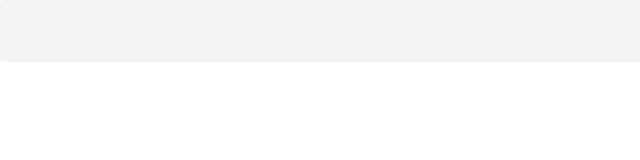
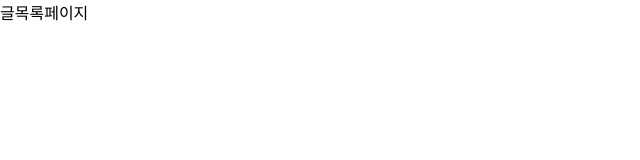
Before and after one commit to GDSC-DEV-CYCLE/frontend, a React (Vite) app: page /postlist in a window 1280 px wide. Shown: the top 160 px of the page, without its empty margins (0-640 px from the left). Built offline with nearby package versions, Linux system fonts and the light colour scheme.

Commit message:
🔥 remove unnecessary codes in postlist page

```diff
--- a/src/pages/postlist/index.tsx
+++ b/src/pages/postlist/index.tsx
@@ -1,9 +1,3 @@
-import TextArea from '../../components/TextArea';
-
 export default function PostListPage() {
-  return (
-    <div>
-      <TextArea />
-    </div>
-  );
+  return <>글목록페이지</>;
 }
```
